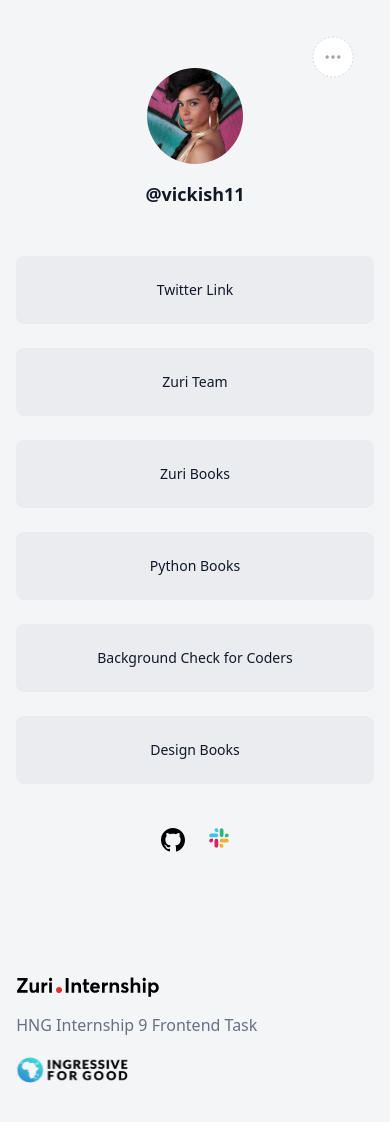
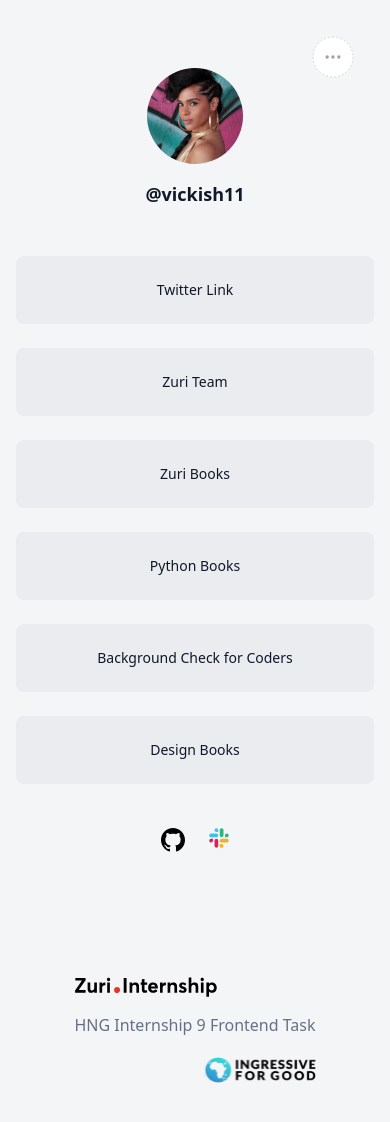
Before and after one commit to VictoriaAde/Front-End-Stage-1-Task, a React (Vite) app: page / in a window 390 px wide. Shown: the top 1122 px of the page. Built offline with nearby package versions, Linux system fonts and the light colour scheme.

Commit message:
:lipstick: change footer alignment

```diff
--- a/src/Footer.js
+++ b/src/Footer.js
@@ -3,12 +3,12 @@
 
 const Footer = () => {
   return (
-    <footer className="grid md:grid-cols-3 md:justify-between mt-10  w-11/12">
+    <footer className="grid justify-center md:grid-cols-3 md:justify-between mt-10  w-11/12">
       <img src={zuriLogo} alt="Zuri logo" className="md:mb-0 mb-4 w-36" />
-      <p className="text-base text-gray md:justify-self-center md:mb-0 mb-5">
+      <p className="text-base text-gray justify-self-center md:mb-0 mb-5">
         HNG Internship 9 Frontend Task
       </p>
-      <img src={i4g} alt="I4g logo" className="md:place-self-end w-28" />
+      <img src={i4g} alt="I4g logo" className="place-self-end w-28" />
     </footer>
   );
 };
```
